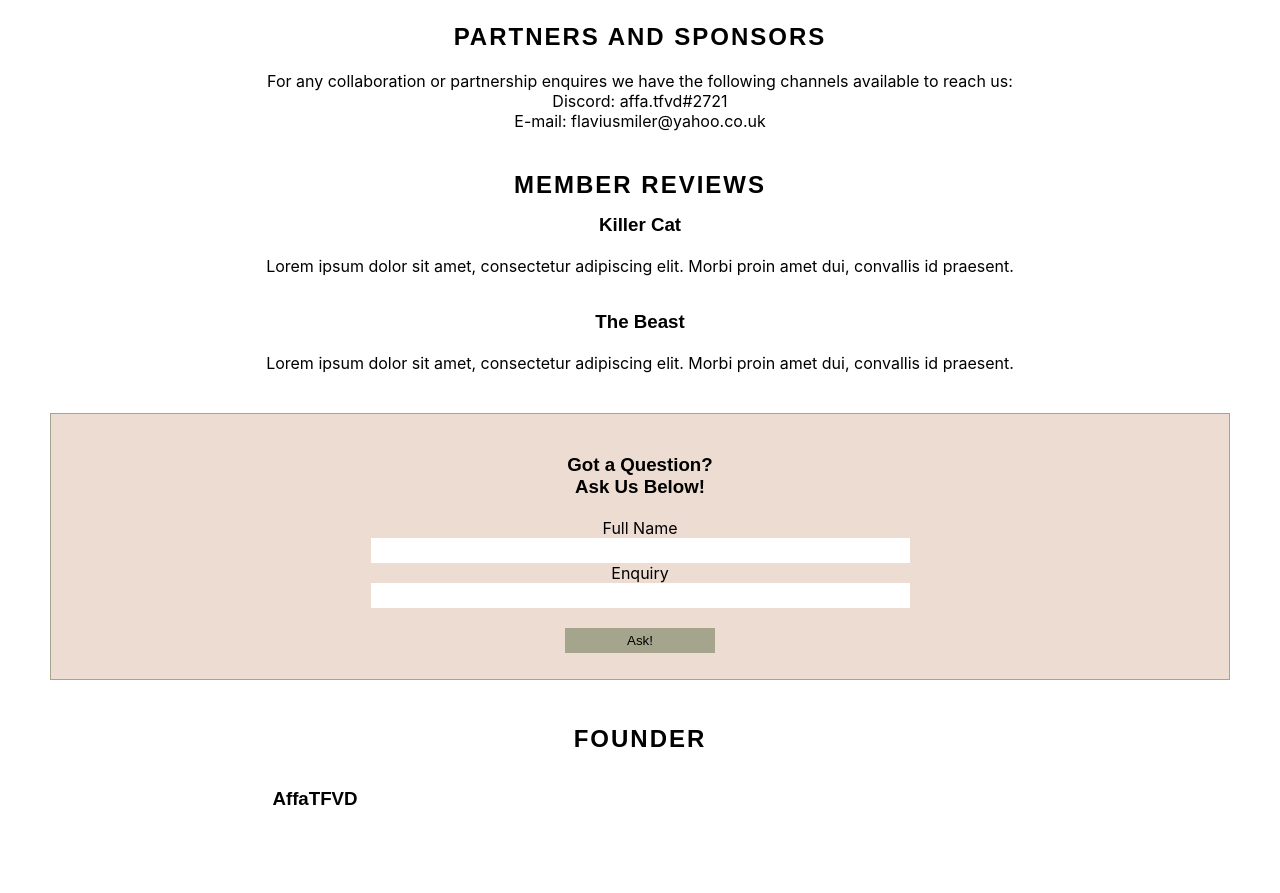
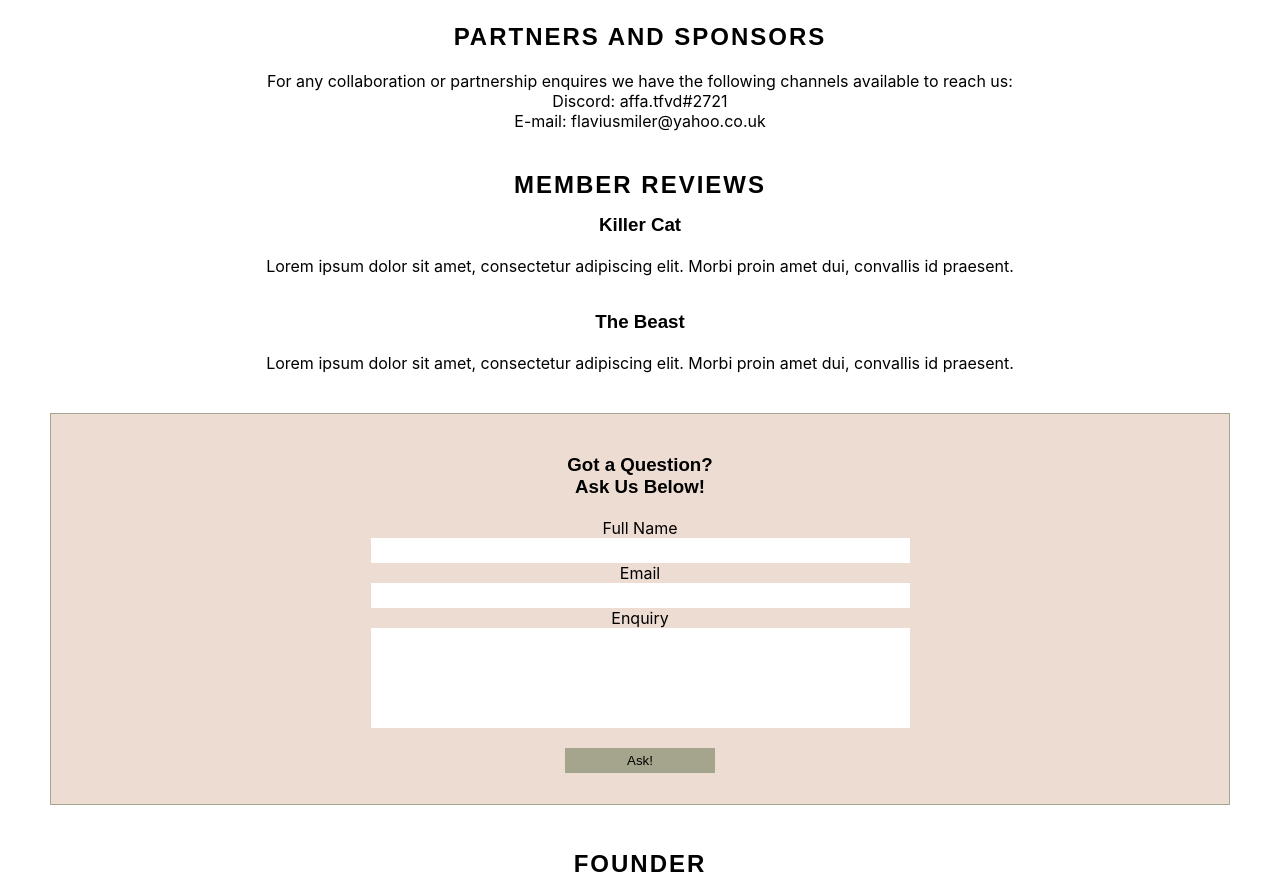
Before and after one commit to mflaviusm/GENUS, a plain HTML site: page contact.html in a window 1280 px wide. Shown: the part 421-1314 px from the top of the page. Drawn offline with Linux system fonts and the light colour scheme; a web font is replaced by a local one.

Commit message:
Modify form styling and add stylesheet guidance

```diff
--- a/assets/css/style.css
+++ b/assets/css/style.css
@@ -8,6 +8,8 @@
 body {
    font-family: KoHo,sans-serif;
 }
+
+/*-------------------------------- Header---*/
 
 .nav-bar {
    text-align: right;
@@ -65,6 +67,8 @@ body {
    }
 }
 
+/*-------------------------------- Hero Image---*/
+
 .hero {
    background: url(../images/shutterstock_image\ \(1\).jpg) no-repeat center center;
    width: 100%;
@@ -72,6 +76,8 @@ body {
    overflow: hidden;
    background-size: cover;
 }
+
+/*-------------------------------- Main Content Features---*/
 
 .flex-container {
    display: flex;
@@ -145,6 +151,8 @@ body {
    padding-top: 15px;
 }
 
+/*-------------------------------- YouTube Iframe---*/
+
 .iframe-container {
    position: relative;
    width: 100%;
@@ -160,6 +168,8 @@ body {
    width: 100%;
    height: 100%;
 }
+
+/*-------------------------------- Events Games Grid---*/
 
 .grid-container {
    display: grid;
@@ -232,6 +242,8 @@ body {
       grid-row-end: 3;
    }
 }
+
+/*-------------------------------- Gallery Page Grid---*/
 
 .grid-gallery {
    display: grid;
@@ -442,12 +454,45 @@ body {
    }
 }
 
-.flex-box-form label {
+/*-------------------------------- Form Features---*/
+
+.flex-box-form input[type=text], input[type=email] {
+   width: 100%;
+   height: 25px;
+}
+
+@media only screen and (min-width: 768px) {
+   .flex-box-form input[type=text], input[type=email] {
+      width: 50%;
+   }
+}
+
+.flex-box-form2 {
+   font-family: Inter, sans-serif;
+   margin: 20px 50px;
+   text-align: center;
+   border: 1px solid #A5A58D;
+   background-color: #EDDCD2;
+   padding: 20px 50px;
+   width: auto;
+   height: 350px;
+   margin-bottom: 25px;
+}
+
+.flex-box-form2 h3 {
+   font-family: KoHo, sans-serif;
+   padding: 20px 0 20px 0;
+}
+
+.flex-box-form2 p {
+   padding-bottom: 20px;
+}
+
+.flex-box-form2 label {
    font-family: Inter, sans-serif;
    width: 100%;
    text-align: center;
    line-height: 20px;
-
 }
 
 .form-button {
@@ -457,9 +502,13 @@ body {
    cursor: pointer;
 }
 
-.flex-box-form input[type=text], input[type=email], input[type=textarea] {
+.flex-box-form2 input[type=text], input[type=email] {
    width: 100%;
    height: 25px;
+}
+.flex-box-form2 input[type=textarea] {
+   height: 100px;
+   width: 100%;
 }
 
 input[type=text]:focus {
@@ -475,10 +524,15 @@ input[type=textarea]:focus {
 }
 
 @media only screen and (min-width: 768px) {
-   .flex-box-form input[type=text], input[type=email], input[type=textarea] {
+   .flex-box-form2 input[type=text], input[type=email] {
+      width: 50%;
+   }
+   .flex-box-form2 input[type=textarea] {
       width: 50%;
    }
 }
+
+/*-------------------------------- Founder Section Grid---*/
 
 .grid-container2 {
    display: grid;
@@ -509,6 +563,8 @@ input[type=textarea]:focus {
    grid-column: 6 / span 6;
    grid-row: 3 / span 3;
 }
+
+/*-------------------------------- Footer---*/
 
 footer {
    height: 70px;
--- a/contact.html
+++ b/contact.html
@@ -62,11 +62,13 @@
     <section>
         <!--Form Container-->
         <div class="flex-container">
-            <div class="flex-box-form">
+            <div class="flex-box-form2">
                 <form>
                     <h3>Got a Question? <br> Ask Us Below!</h3>
                     <label for="fullname">Full Name</label> <br>
                     <input type="text" id="fullname" name="fullname" required> <br>
+                    <label for="email">Email</label> <br>
+                    <input type="text" id="email" name="email" required> <br>
                     <label for="enquiry">Enquiry</label> <br>
                     <input type="textarea" id="enquiry" name="enquiry" required> <br> <br>
                     <button type="submit" class="form-button">Ask!</button>
```
